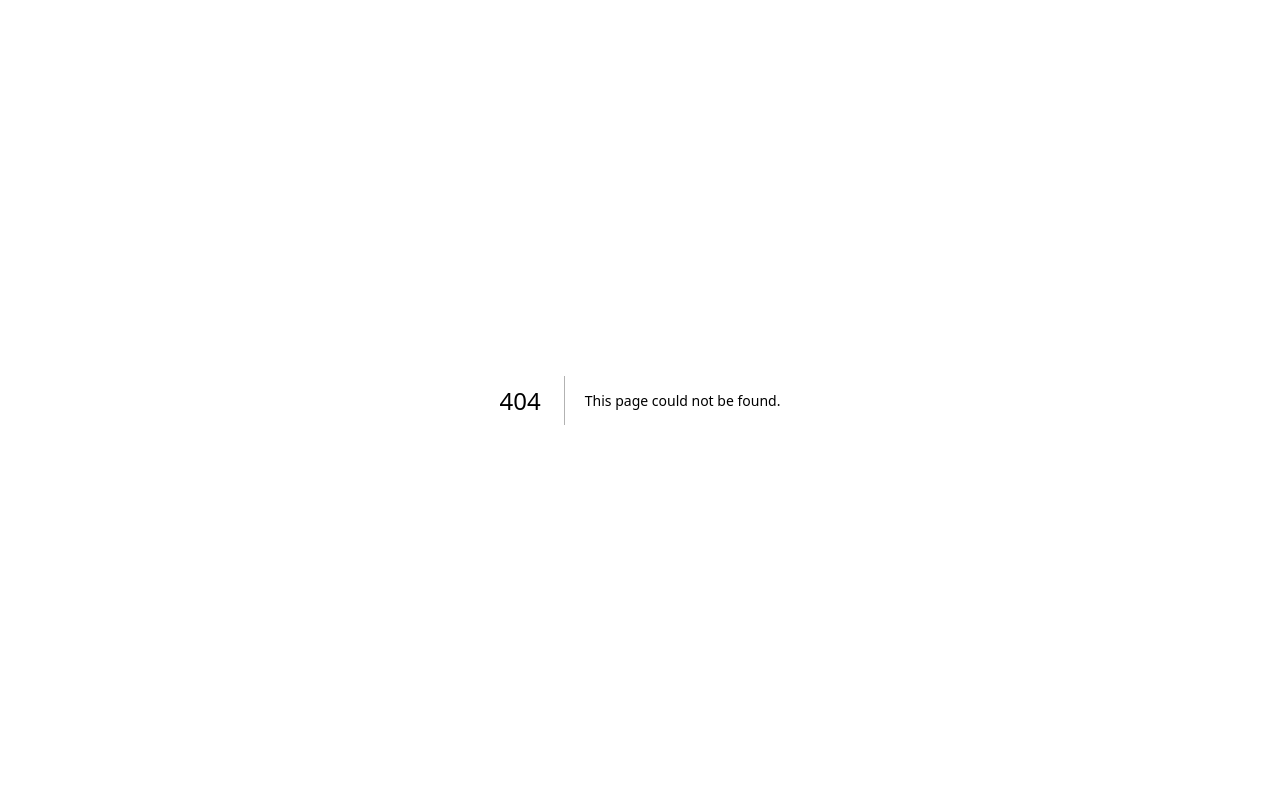
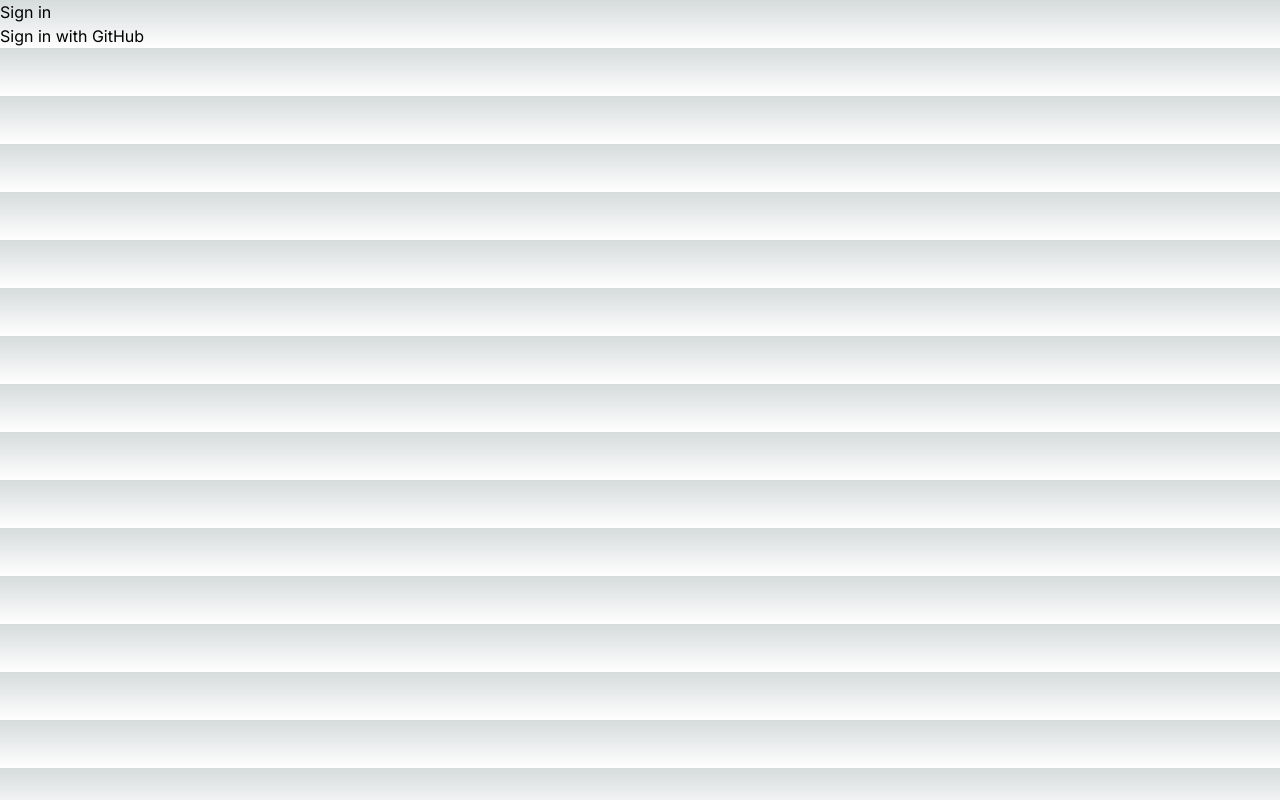
Before and after one commit to kuboyumi/login-nextjs-lucia, a Next.js app: page /login in a window 1280 px wide. Before the commit this address had no page. Built offline with nearby package versions, Linux system fonts and the light colour scheme.

Commit message:
feat: ログインページ作成

```diff
--- /dev/null
+++ b/src/app/login/page.tsx
@@ -0,0 +1,8 @@
+export default async function Page() {
+  return (
+    <>
+      <h1>Sign in</h1>
+      <a href="/login/github">Sign in with GitHub</a>
+    </>
+  );
+}
```
